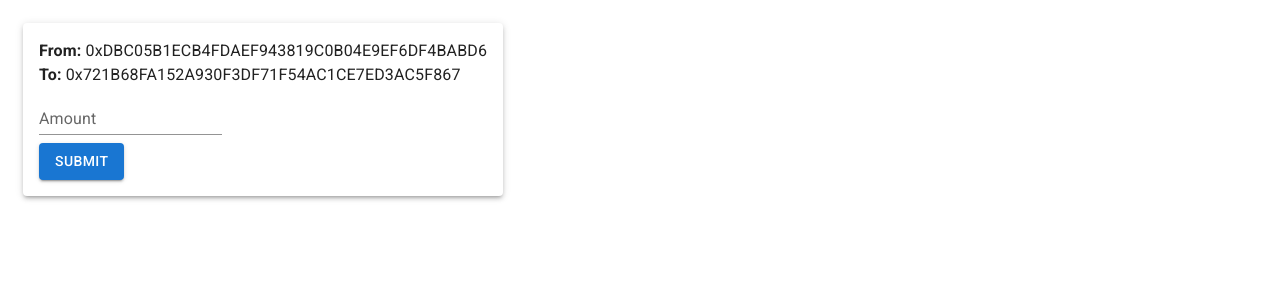
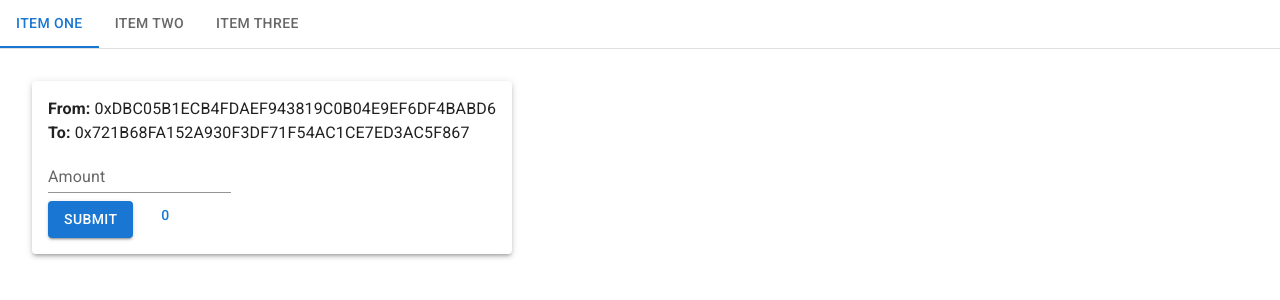
Before and after one commit to kavink98/fe-assignment, a React (Create React App) app: page / in a window 1280 px wide. Shown: the top 300 px of the page. Built offline with nearby package versions, Linux system fonts and the light colour scheme.

Commit message:
Tabs and menu

```diff
--- a/package.json
+++ b/package.json
@@ -6,6 +6,7 @@
     "@emotion/react": "^11.10.6",
     "@emotion/styled": "^11.10.6",
     "@fontsource/roboto": "^4.5.8",
+    "@mui/icons-material": "^5.11.11",
     "@mui/material": "^5.11.12",
     "@testing-library/jest-dom": "^5.16.5",
     "@testing-library/react": "^13.4.0",
--- a/src/App.css
+++ b/src/App.css
@@ -1,7 +1,5 @@
 .App {
   text-align: left;
-  padding-left: 15px;
-  padding-top: 15px;
 }
 
 .App-logo {
--- a/src/App.js
+++ b/src/App.js
@@ -5,16 +5,64 @@ import '@fontsource/roboto/500.css';
 import '@fontsource/roboto/700.css';
 import Transfer from './Components/Transfer';
 import { useState } from 'react';
+import { AppBar, Box, Button, Drawer, IconButton, List, ListItem, Tab, Tabs, Toolbar, Typography } from '@mui/material';
+import MenuIcon from '@mui/icons-material/Menu';
+import Address from './Components/Address';
+
+const TabPanel = (props) => {
+  const { children, value, index, ...other } = props;
+
+  return (
+    <div
+      role="tabpanel"
+      hidden={value !== index}
+      id={`simple-tabpanel-${index}`}
+      aria-labelledby={`simple-tab-${index}`}
+      {...other}
+    >
+      {value === index && (
+        <Box sx={{ p: 3 }}>
+          {children}
+        </Box>
+      )}
+    </div>
+  );
+}
 
 function App() {
 
+  const [value, setValue] = useState(0)
 
+  const handleChange = (event, newValue) => {
+    setValue(newValue);
+    console.log(newValue);
+  };
 
-  const fromAddress = "0xDBC05B1ECB4FDAEF943819C0B04E9EF6DF4BABD6";
-  const toAddress = "0x721B68FA152A930F3DF71F54AC1CE7ED3AC5F867";
+  function a11yProps(index) {
+    return {
+      id: `simple-tab-${index}`,
+      'aria-controls': `simple-tabpanel-${index}`,
+    };
+  }
+
   return (
     <div className="App">
-        <Transfer fromAddress={fromAddress} toAddress={toAddress}/>
+      <Box sx={{ borderBottom: 1, borderColor: 'divider' }}>
+        <Tabs value={value} onChange={handleChange} aria-label="basic tabs example">
+          <Tab label="Item One" {...a11yProps(0)} />
+          <Tab label="Item Two" {...a11yProps(1)} />
+          <Tab label="Item Three" {...a11yProps(2)} />
+        </Tabs>
+      </Box>
+      <TabPanel value={value} index={0}>
+        <Transfer/>
+      </TabPanel>
+      <TabPanel value={value} index={1}>
+        <Address/>
+      </TabPanel>
+      <TabPanel value={value} index={2}>
+        Item Three
+      </TabPanel>
     </div>
   );
 }
--- /dev/null
+++ b/src/Components/Address.js
@@ -0,0 +1,56 @@
+import { Button, Menu, MenuItem, Typography } from "@mui/material";
+import { Fragment, useEffect, useState } from "react";
+import { getData } from "./Utils/GetData";
+
+export default function Address(props) {
+
+    const [addressList, setAddressList] = useState([]);
+    const [transferAddress, setTransferAddress] = useState();
+    const [listOpen, setListOpen] = useState(false)
+
+    const getAddresses = async () => {
+        const res = await getData('addresses.json');
+        setAddressList(res);
+    }
+
+    useEffect(() => {
+        getAddresses();
+    }, [])
+
+    const handleClick = (event) => {
+        setListOpen(true);
+        setTransferAddress(event.currentTarget);
+      };
+
+    const handleClose = () => {
+        setListOpen(false)
+    }
+
+    return (
+        <Fragment>
+            <Button
+                id="basic-button"
+                aria-controls={listOpen ? 'basic-menu' : undefined}
+                aria-haspopup="true"
+                aria-expanded={listOpen ? 'true' : undefined}
+                onClick={handleClick}
+            >
+                Select Address
+            </Button>
+            <Menu
+                id="basic-menu"
+                anchorEl={transferAddress}
+                open={listOpen}
+                onClose={handleClose}
+                MenuListProps={{
+                    'aria-labelledby': 'basic-button',
+                }}
+            >
+               {addressList.map((address => (
+                <MenuItem onClick={handleClose}>{address}</MenuItem>
+               )))}
+            </Menu>
+        </Fragment>
+    )
+
+}
--- a/src/Components/Transfer.js
+++ b/src/Components/Transfer.js
@@ -1,16 +1,17 @@
 import { Box, Button, Grid, Paper, TextField, Typography } from "@mui/material";
 import { padding } from "@mui/system";
-import { Fragment, useState } from "react";
+import React, {useState } from "react";
 import Receipt from "./Receipt";
 
 export default function Transfer(props) {
 
-    const fromAddress = props.fromAddress;
-    const toAddress = props.toAddress;
+    const fromAddress = "0xDBC05B1ECB4FDAEF943819C0B04E9EF6DF4BABD6";
+    const toAddress = "0x721B68FA152A930F3DF71F54AC1CE7ED3AC5F867";
 
     const [validAmount, setValidAmount] = useState(true);
     const [submitStatus, setSubmitStatus] = useState(false);
     const [transferAmount, setTransferAmount] = useState();
+    const [count, setCount] = useState(0);
 
     const handleAmountChange = (e) => {
         setTransferAmount(parseInt(e.target.value));
@@ -21,6 +22,7 @@ export default function Transfer(props) {
     }
 
     return (
+        <React.Fragment>
         <Grid container direction="column" sx={{ display: "inline-block" }}>
             <Grid item>
                 <Paper elevation={3} sx={{
@@ -37,10 +39,11 @@ export default function Transfer(props) {
                     <TextField type='number' id="amount" label="Amount" variant="standard" onChange={handleAmountChange} />
                     <br />
                     <Button variant="contained" sx={{ marginTop: 1 }} onClick={handleSubmit}> Submit </Button>
+                    <Button onClick={()=>setCount(count+1)}>{count}</Button>
                 </Paper>
             </Grid>
 
             {submitStatus && <Receipt fromAddress={fromAddress} toAddress={toAddress} />}
-        </Grid>
+        </Grid></React.Fragment>
     )
 }
--- /dev/null
+++ b/src/Components/Utils/GetData.js
@@ -0,0 +1,18 @@
+export const getData = async (filename) => {
+    const res = await fetch(filename,
+        {
+            headers: {
+                'Content-Type': 'application/json',
+                'Accept': 'application/json'
+            }
+        }
+    )
+    //   .then(function(response){
+    //     console.log(response)
+    //     return response.json();
+    //   })
+    //   .then(function(myJson) {
+    //   });
+    const json = await res.json();
+    return json;
+}
```
Also changed, not shown: public/addresses.json (added, +10 -0 lines), 1 other file (tests, documents, lock files or other folders).
